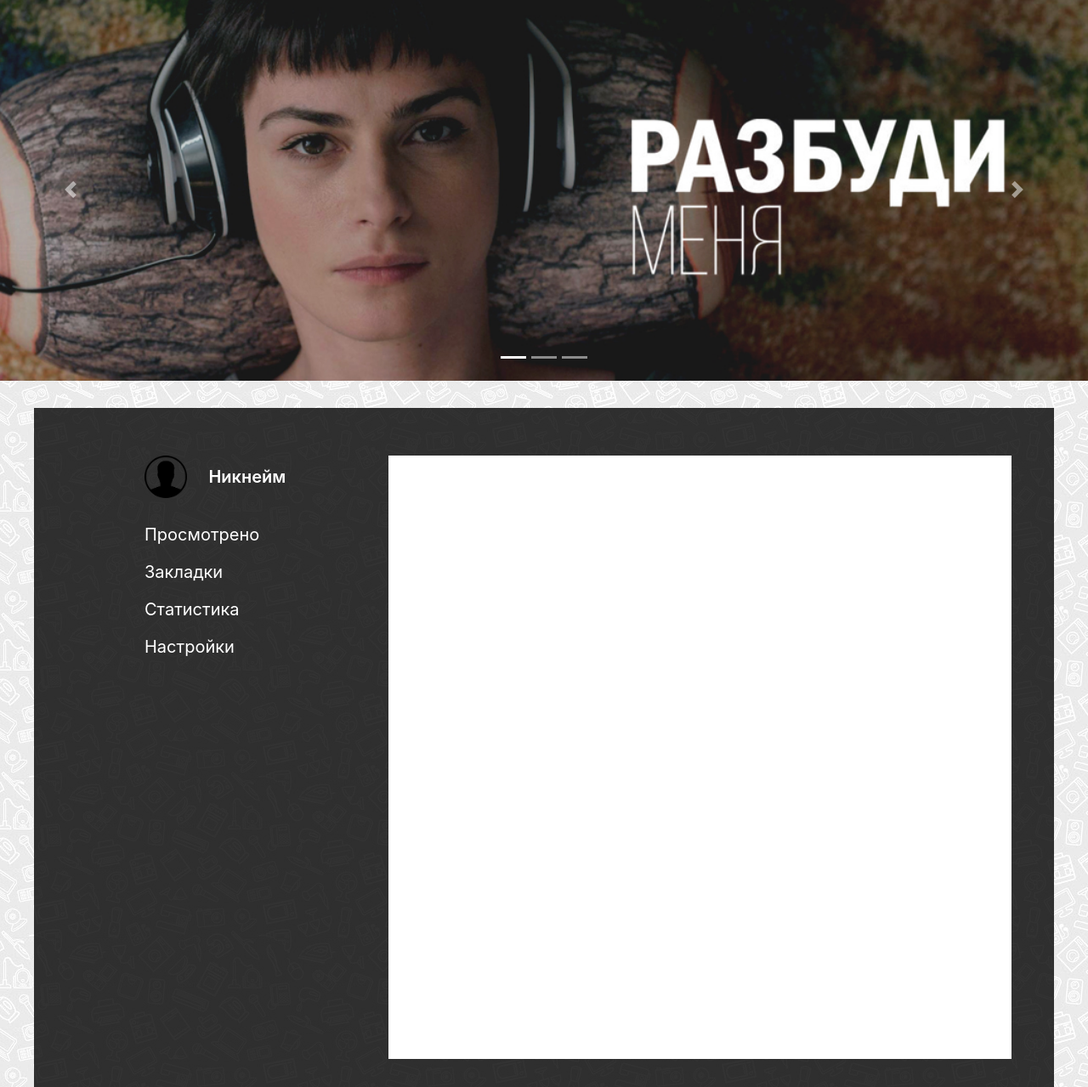
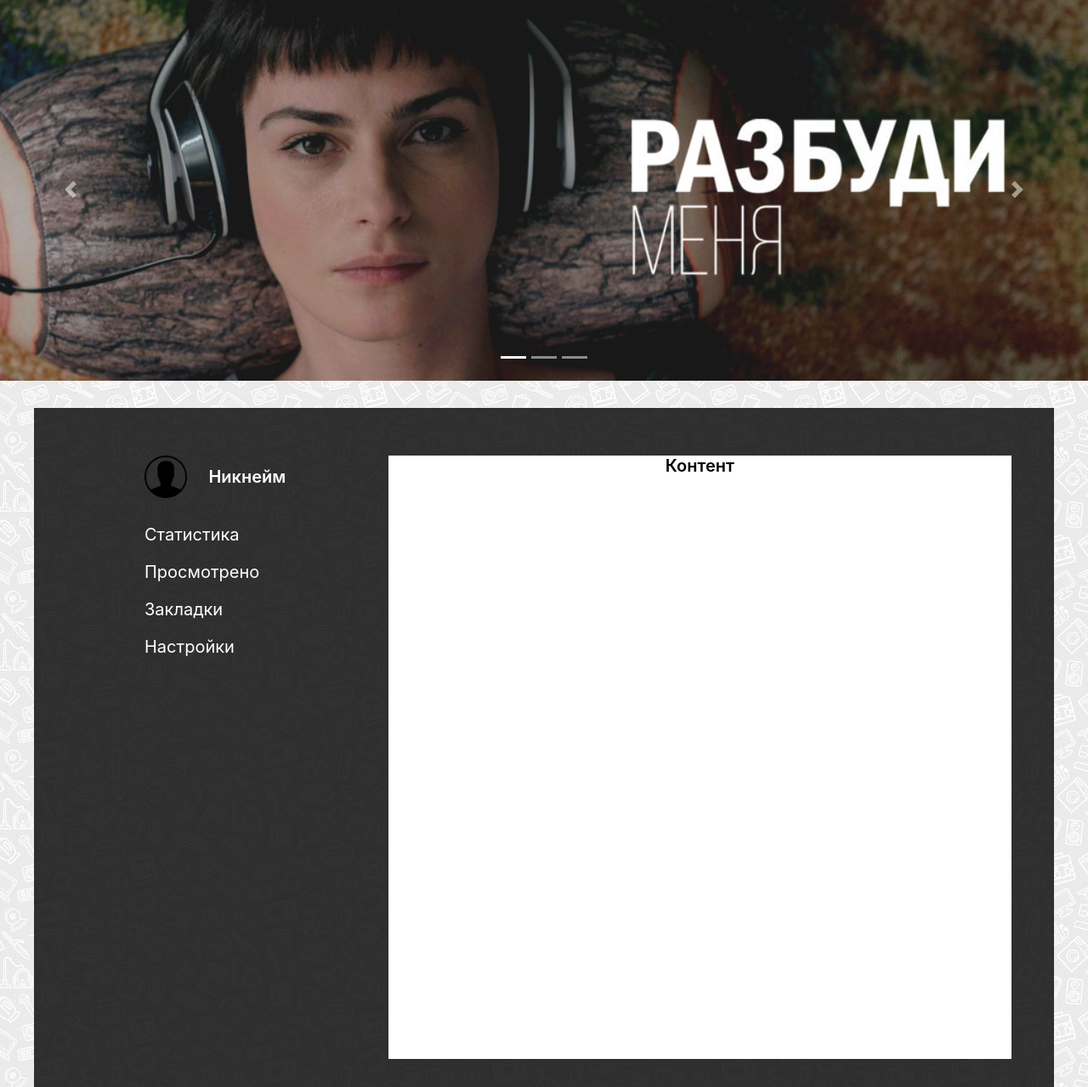
Before and after one commit to yaluikang/lukankin.ru, a Yii app: template views/site/account.php in a window 1280 px wide. Shown: the part 57-1336 px from the top of the page at 85% size. Run offline with PHP 8.4 and a stand-in for Yii, Linux system fonts and the light colour scheme; the template is opened without the code that fills it, so the values that code supplies are empty; some libraries are stand-ins or nearby versions.

Commit message:
Account 1.0

```diff
--- a/views/site/account.php
+++ b/views/site/account.php
@@ -13,16 +13,16 @@ $this->registerCssFIle("@web/css/account.css");
             <h5 class="color-white font-weight-600">Здесь будет личный кабинет</h5>
 
         </div>-->
-        <div class="menu col-md-4 col-sm-4 col-lg-4">
+        <div class="menu col-md-4 col-sm-4 col-lg-4" id="menu">
             <div class="row">
                 <div class="color-white font-weight-600 col-md-3 col-sm-3 col-lg-3">
                     <img src="../images/pngwing.com.png" id="icon">
                 </div>
                 <div class="color-white font-weight-600 col-md-9 col-sm-9 col-lg-9" id="login">Никнейм</div>
             </div>
+            <div>Статистика</div>
             <div>Просмотрено</div>
             <div>Закладки</div>
-            <div>Статистика</div>
             <div>Настройки</div>
         </div>
         <div class="content col-md-8 col-sm-8 col-lg-8">
--- a/web/css/account.css
+++ b/web/css/account.css
@@ -21,6 +21,9 @@
 
 #account div {
     margin-bottom: 14px;
+}
+
+#menu div {
     color: white;
 }
 
```
